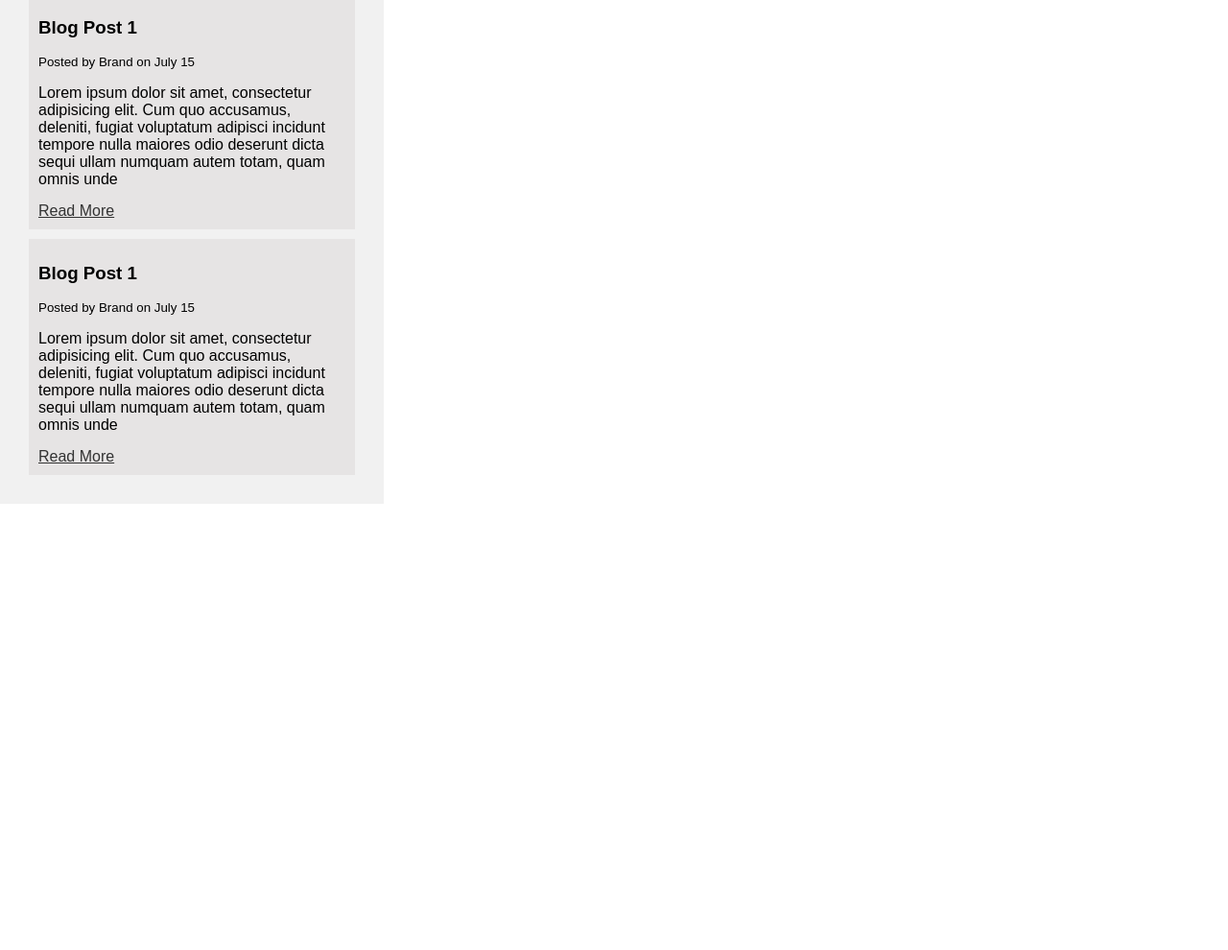
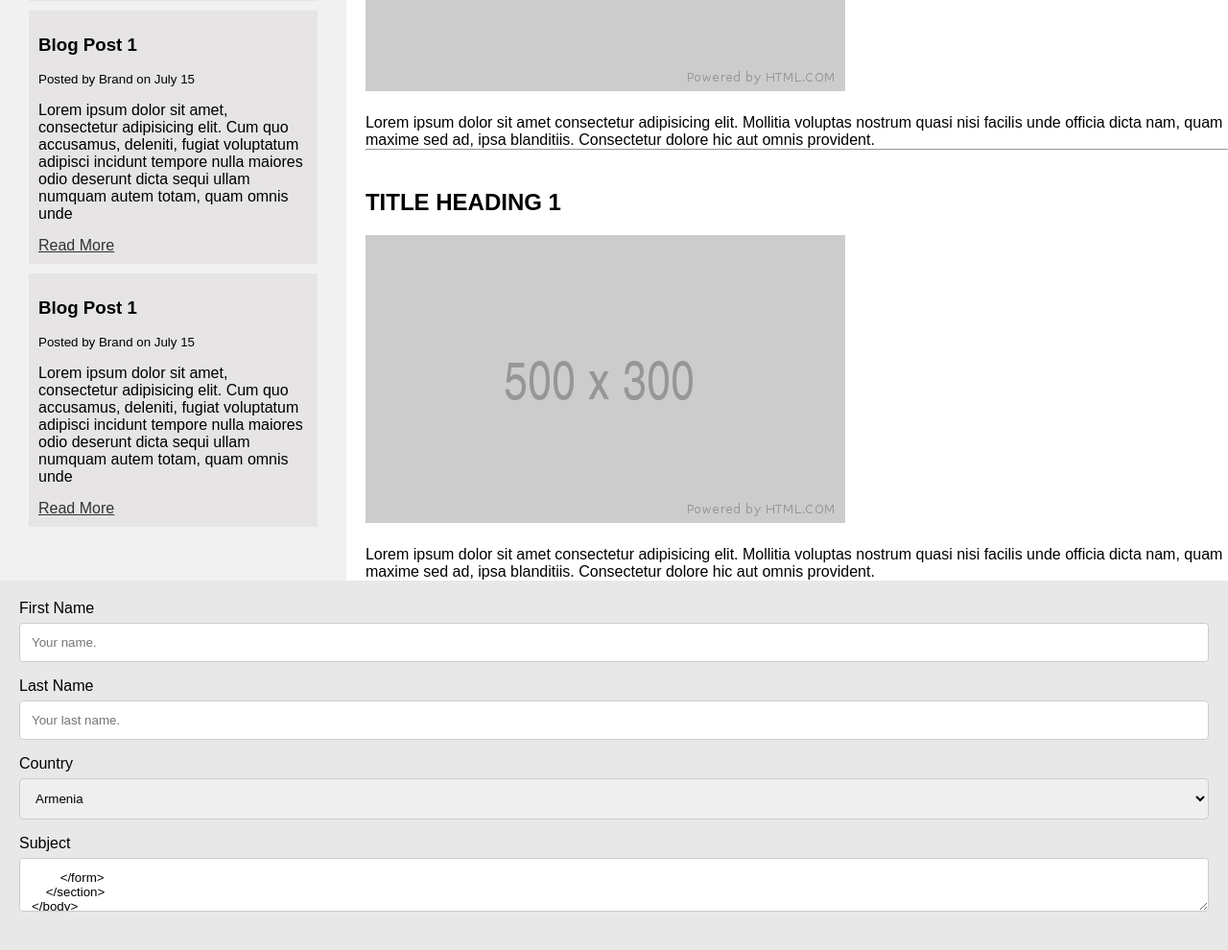
Before and after one commit to Softconstruct-internship/Html-Task-3, a plain HTML site: page Html Task-3/index.html in a window 1280 px wide. Shown: the part 668-1658 px from the top of the page at 96% size. Before the commit the page ends 1193 px from the top, so only its background shows below. Drawn offline with Linux system fonts and the light colour scheme.

Commit message:
added form input and textarea

```diff
--- a/Html Task-3/index.html
+++ b/Html Task-3/index.html
@@ -33,8 +33,8 @@
             <li>Link</li>
         </ul>
     </nav>
-    <main>
-        <section class="main-section-container">
+    <main class="main-container">
+        <aside>
             <article class="article-container">
                 <h3 class="post-heading">Blog Post 1</h3>
                 <small>Posted by Brand on July 15</small>
@@ -65,8 +65,46 @@
                 </p>
                 <a href="#">Read More</a>
             </article>
+        </aside>
+        <section class="container-section">
+            <div>
+                <h2>TITLE HEADING 1</h2>
+                <img src="./assets/simple-picture.png" alt="photo">
+                <p>Lorem ipsum dolor sit amet consectetur adipisicing elit.
+                    Mollitia voluptas nostrum quasi nisi facilis unde officia
+                    dicta nam, quam maxime sed ad, ipsa blanditiis.
+                    Consectetur dolore hic aut omnis provident.
+                </p>
+            </div>
+            <hr>
+            <div>
+                <h2>TITLE HEADING 1</h2>
+                <img src="./assets/simple-picture.png" alt="photo">
+                <p>Lorem ipsum dolor sit amet consectetur adipisicing elit.
+                    Mollitia voluptas nostrum quasi nisi facilis unde officia
+                    dicta nam, quam maxime sed ad, ipsa blanditiis.
+                    Consectetur dolore hic aut omnis provident.
+                </p>
+            </div>
         </section>
     </main>
+    <section>
+        <form class="form-style" action="">
+            <label for="">First Name</label>
+            <input type="text" placeholder="Your name.">
+            <label for="">Last Name</label>
+            <input type="text" placeholder="Your last name.">
+            <label for="">Country</label>
+            <select name="country" id="country-selecting">
+                <option value="arm" selected>Armenia</option>
+                <option value="ru">Russia</option>
+                <option value="usa">USA</option>
+                <option value="ca">Canada</option>
+            </select>
+            <label for="">Subject</label>
+            <textarea type="textarea">
+        </form>
+    </section>
 </body>
 
 </html>
--- a/Html Task-3/style.css
+++ b/Html Task-3/style.css
@@ -25,6 +25,7 @@
 }
 .nav-container{
     background-color: black;
+    position: sticky;
     width: 100%;
     top: 0;
 }
@@ -41,9 +42,13 @@
     color:black;
     cursor: pointer;
 }
-.main-section-container{
-    max-width: 400px;
-    background-color: #f1f1f1;
+.main-container{
+    display: flex;
+    width: 100%;
+}
+.main-container aside{
+    width: 550px;
+    background-color: #F1F1F1;
     padding: 20px;
 }
 .article-container{
@@ -60,3 +65,26 @@
 .article-container p{
     padding: 15px 0 15px;
 }
+.container-section{
+    padding-left: 20px;
+}
+.container-section h2{
+    padding: 40px 0 20px;
+}
+.container-section p{
+    padding-top: 20px;
+}
+.form-style input,select,textarea {
+    width: 100%;
+    padding: 12px;
+    border: 1px solid #ccc;
+    border-radius: 4px;
+    box-sizing: border-box;
+    margin-top: 6px;
+    margin-bottom: 16px;
+}
+
+.form-style{
+    background-color: rgb(232, 232, 232);
+    padding: 20px;
+}
```
Also changed, not shown: Html Task-3/assets/simple-picture.png (added).
